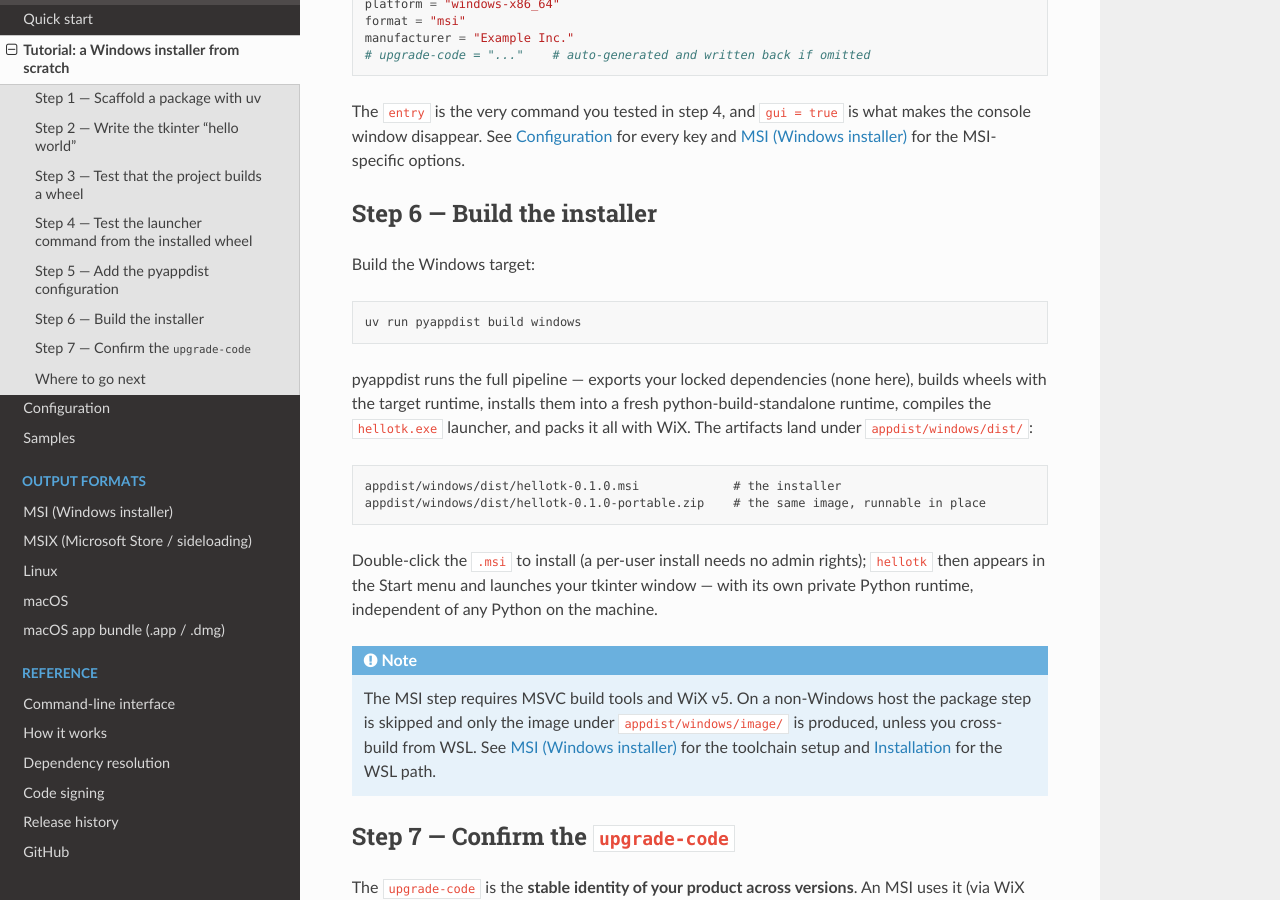
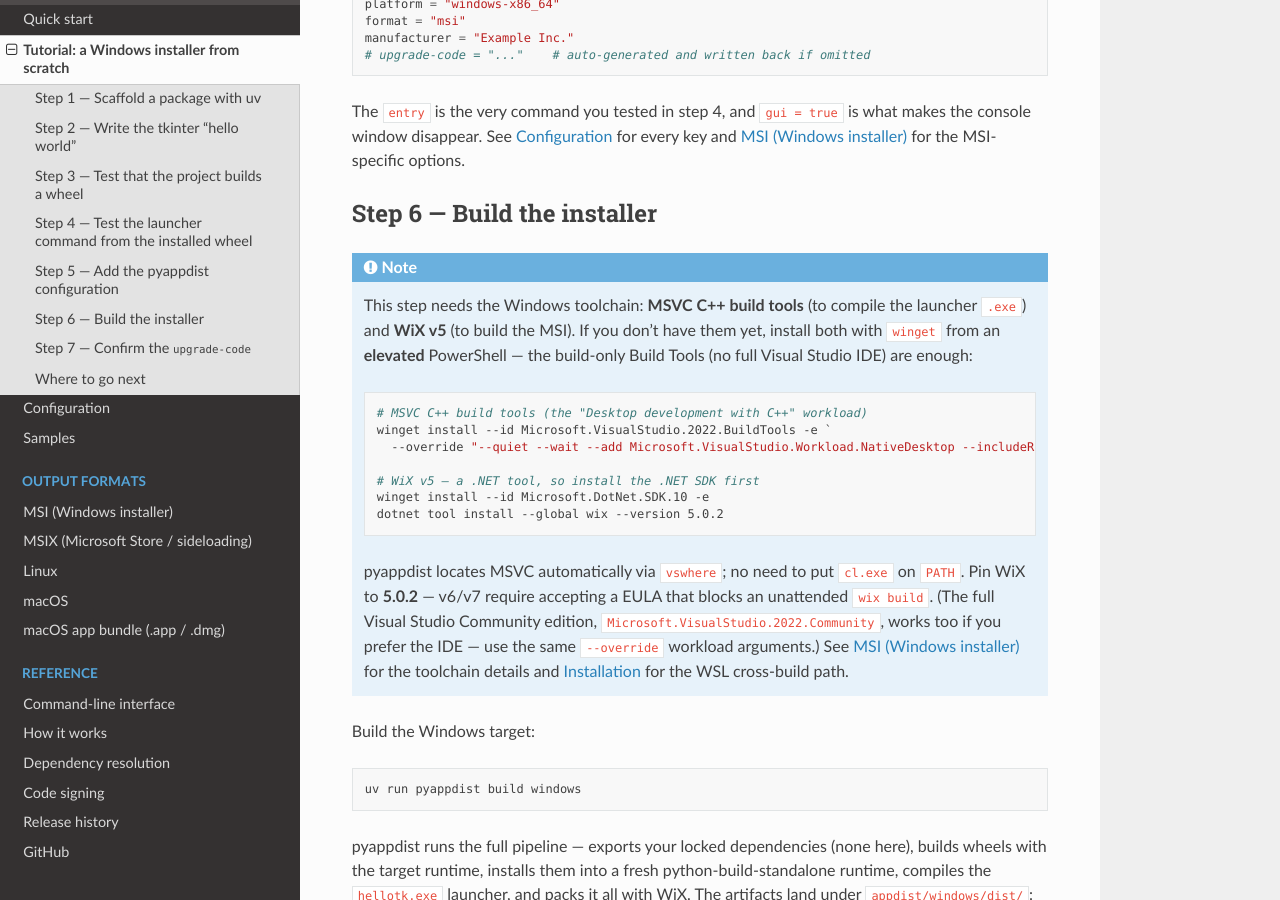
Before and after one commit to atsuoishimoto/pyappdist, a Sphinx documentation site: the page built from docs/tutorial.rst, in a window 1280 px wide and 900 px high, scrolled down 3202 px. Built offline with Sphinx 7.4.7 and the Read the Docs theme 3.1.0, drawn with Linux system fonts in a browser that asks for light colours.

Commit message:
docs: add brief MSVC + WiX install step to tutorial

```diff
--- a/docs/tutorial.rst
+++ b/docs/tutorial.rst
@@ -166,6 +166,31 @@ and :doc:`formats/msi` for the MSI-specific options.
 Step 6 — Build the installer
 ----------------------------
 
+.. note::
+
+   This step needs the Windows toolchain: **MSVC C++ build tools** (to compile
+   the launcher ``.exe``) and **WiX v5** (to build the MSI). If you don't have
+   them yet, install both with ``winget`` from an **elevated** PowerShell — the
+   build-only Build Tools (no full Visual Studio IDE) are enough:
+
+   .. code-block:: powershell
+
+      # MSVC C++ build tools (the "Desktop development with C++" workload)
+      winget install --id Microsoft.VisualStudio.2022.BuildTools -e `
+        --override "--quiet --wait --add Microsoft.VisualStudio.Workload.NativeDesktop --includeRecommended"
+
+      # WiX v5 — a .NET tool, so install the .NET SDK first
+      winget install --id Microsoft.DotNet.SDK.10 -e
+      dotnet tool install --global wix --version 5.0.2
+
+   pyappdist locates MSVC automatically via ``vswhere``; no need to put
+   ``cl.exe`` on ``PATH``. Pin WiX to **5.0.2** — v6/v7 require accepting a EULA
+   that blocks an unattended ``wix build``. (The full Visual Studio Community
+   edition, ``Microsoft.VisualStudio.2022.Community``, works too if you prefer
+   the IDE — use the same ``--override`` workload arguments.) See
+   :doc:`formats/msi` for the toolchain details and :doc:`installation` for the
+   WSL cross-build path.
+
 Build the Windows target:
 
 .. code-block:: bash
```
